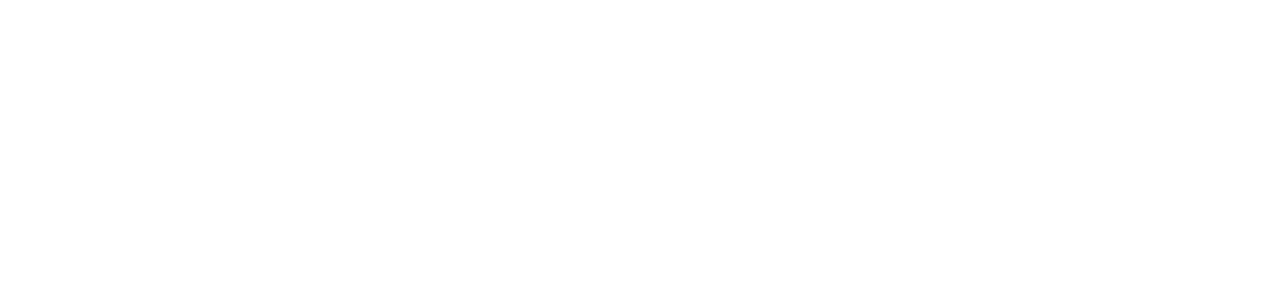
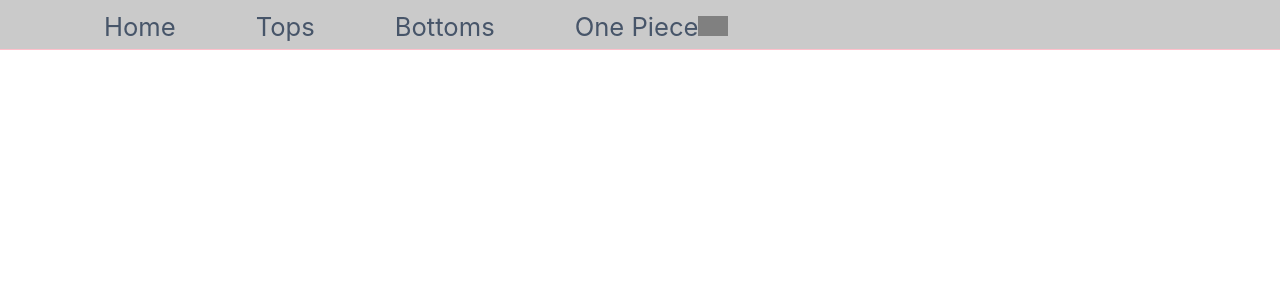
Before and after one commit to SpencerLake/ever-swim, a React (Create React App) app: page /tops in a window 1280 px wide. Before the commit this address had no page. Shown: the top 300 px of the page. Built offline with nearby package versions, Linux system fonts and the light colour scheme.

Commit message:
set up working routes

```diff
--- a/src/components/App.js
+++ b/src/components/App.js
@@ -3,6 +3,9 @@
 import Dashboard from './Dashboard'
 import Navbar from './Nav/Navbar'
 import Home from './Home'
+import Bottoms from './Bottoms'
+import Tops from './Tops'
+import Onepieces from './Onepieces'
 import { BrowserRouter, Routes, Route, Switch } from 'react-router-dom'
 
 function App() {
@@ -11,6 +14,9 @@
       <Routes>
 
           <Route path="/" element={<Home />}/>
+          <Route path="/tops" element={<Bottoms />}/>
+          <Route path="/bottoms" element={<Tops />}/>
+          <Route path="/one-pieces" element={<Onepieces />}/>
 
       </Routes>
     </BrowserRouter>
--- /dev/null
+++ b/src/components/Bottoms.js
@@ -0,0 +1,13 @@
+import React from 'react'
+import Navbar from './Nav/Navbar'
+
+export default function Bottoms() {
+    return(
+        <div className='bottomsPage'>
+            <Navbar />
+            <div className='content'>
+
+            </div>
+        </div>
+    )
+}
--- a/src/components/Home.js
+++ b/src/components/Home.js
@@ -1,11 +1,10 @@
-import { render } from '@testing-library/react'
 import React from 'react'
 import './App.css'
 import Dashboard from './Dashboard'
 import Navbar from './Nav/Navbar'
 
 export default function Home() {
-    render(
+    return(
         <div>
             <div className="App">
             <Navbar />
--- a/src/components/Nav/Hamburger.js
+++ b/src/components/Nav/Hamburger.js
@@ -1,4 +1,6 @@
 import React, { useRef, useEffect, useState } from 'react'
+import { Link } from 'react-router-dom'
+
 
 export default function Hamburger() {
 
@@ -37,9 +39,10 @@
             </div>
             {/* Dropdown Menu */}
             <div className='dropdown' ref={dropdown}>
-                <p className='ham-option'>Tops</p>
-                <p className='ham-option'>Bottoms</p>
-                <p className='ham-option'>One Piece</p>
+                <Link to='./' className='ham-option'>Home</Link>
+                <Link to='./tops' className='ham-option'>Tops</Link>
+                <Link to='./bottoms' className='ham-option'>Bottoms</Link>
+                <Link to='./one-pieces' className='ham-option'>One Piece</Link>
             </div>
         </div>
     )
--- a/src/components/Nav/Navbar.js
+++ b/src/components/Nav/Navbar.js
@@ -1,4 +1,5 @@
 import React from 'react'
+import { Link } from 'react-router-dom'
 import Hamburger from './Hamburger.js'
 
 export default function Navbar() {
@@ -10,13 +11,17 @@
                     <div className='nav-logo'></div>
                     <li className='nav-item'>
                         {/* Change all p tags into a tags when routes set up */}
-                        <p href='#' className='nav-link'>Tops</p>
+                        <Link to='/' className='nav-link'>Home</Link>
                     </li>
                     <li className='nav-item'>
-                        <p href='#' className='nav-link'>Bottoms</p>
+                        {/* Change all p tags into a tags when routes set up */}
+                        <Link to='/tops' className='nav-link'>Tops</Link>
                     </li>
                     <li className='nav-item'>
-                        <p href='#' className='nav-link'>One Piece</p>
+                        <Link to='/bottoms' className='nav-link'>Bottoms</Link>
+                    </li>
+                    <li className='nav-item'>
+                        <Link to='/one-pieces' className='nav-link'>One Piece</Link>
                     </li>
                 </ul>
                 <div className='header-content-right'>
--- /dev/null
+++ b/src/components/Onepieces.js
@@ -0,0 +1,13 @@
+import React from 'react'
+import Navbar from './Nav/Navbar'
+
+export default function Onepieces() {
+    return(
+        <div className='onepiecesPage'>
+            <Navbar />
+            <div className='content'>
+
+            </div>
+        </div>
+    )
+}
--- /dev/null
+++ b/src/components/Tops.js
@@ -0,0 +1,13 @@
+import React from 'react'
+import Navbar from './Nav/Navbar'
+
+export default function Tops() {
+    return(
+        <div className='topsPage'>
+            <Navbar />
+            <div className='content'>
+
+            </div>
+        </div>
+    )
+}
```
